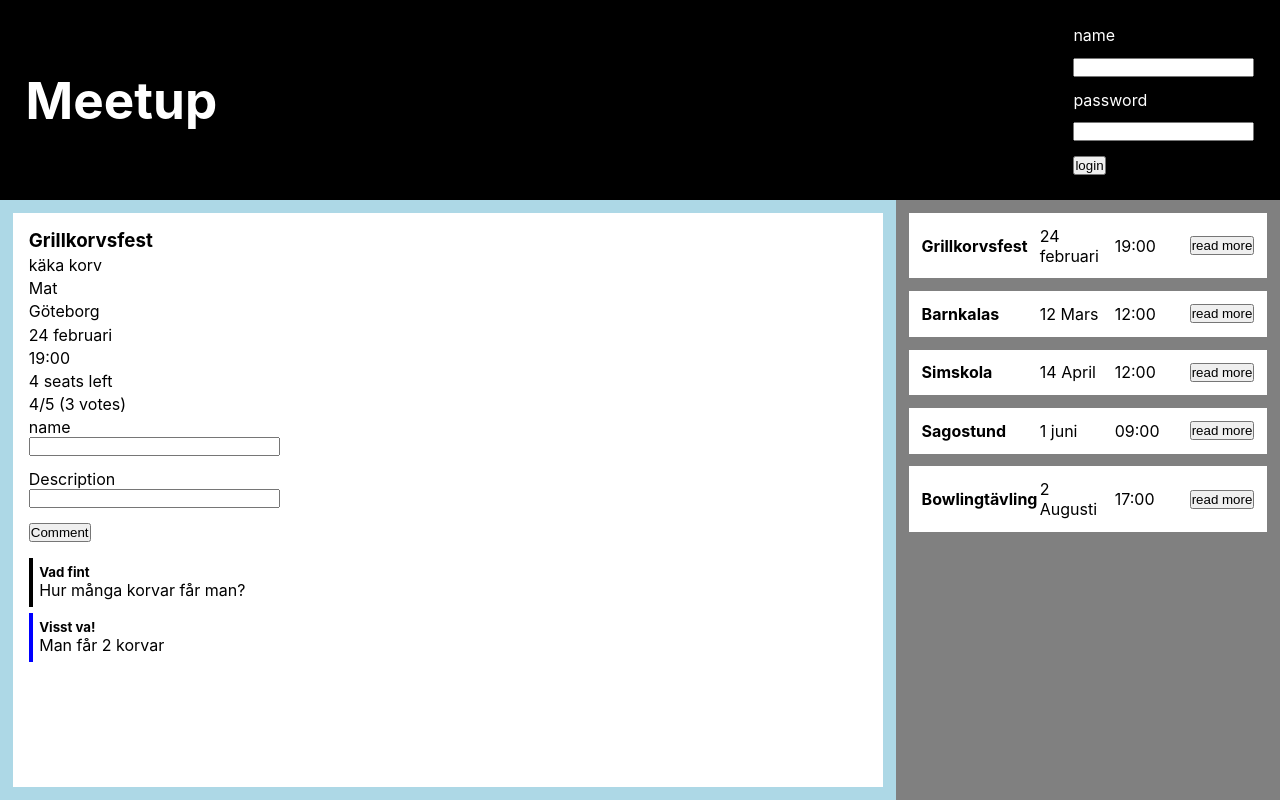
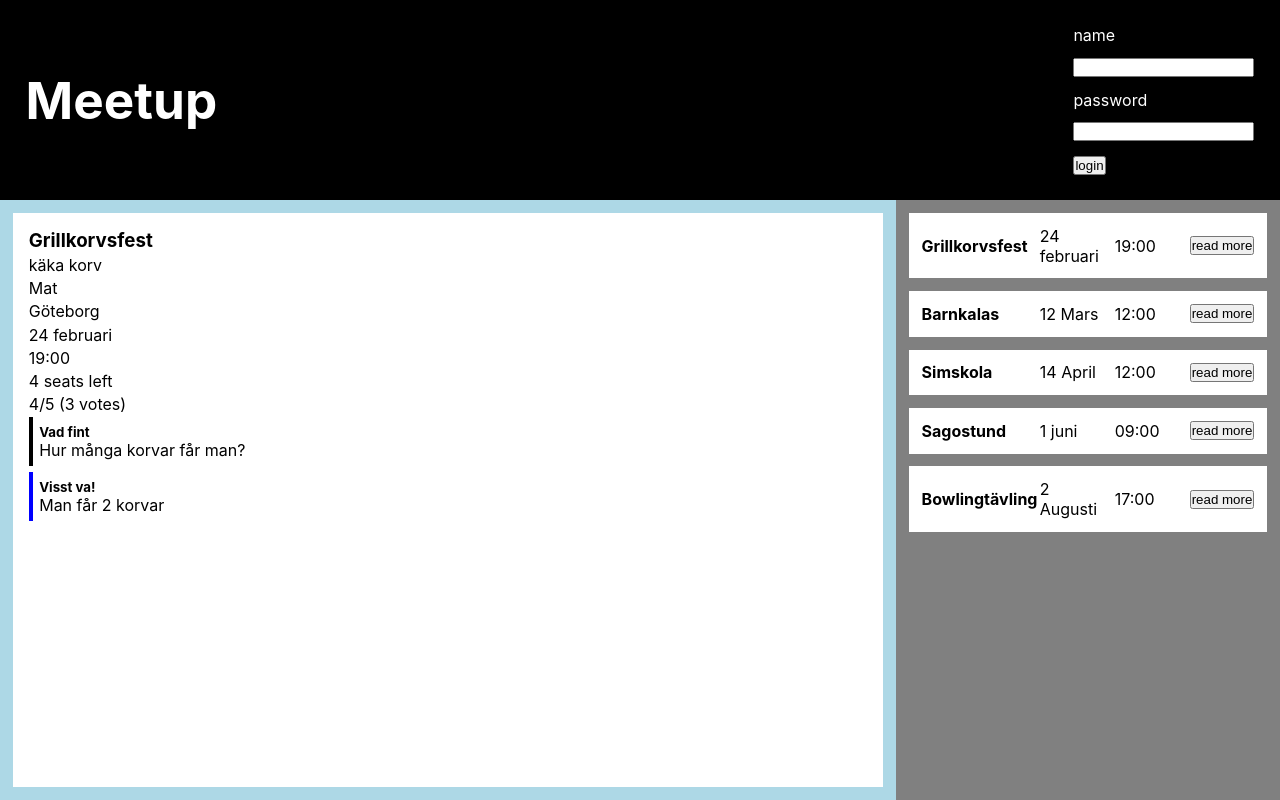
Before and after one commit to SimonSoold/meet-App, a React (Create React App) app: page / in a window 1280 px wide. Built offline with nearby package versions, Linux system fonts and the light colour scheme.

Commit message:
no commentForm if not logged in

```diff
--- a/src/components/MeetupCard/MeetupCard.tsx
+++ b/src/components/MeetupCard/MeetupCard.tsx
@@ -17,6 +17,7 @@ const MeetupCard = () => {
     const user = useSelector((state: RootState) => state.users.user)
     const [point, setPoint] = useState<number>(0)
     let pointVote = null
+    let comment = null
     const average = () => {
         let total = 0
         if (meetup.points.length > 0) {
@@ -36,6 +37,11 @@ const MeetupCard = () => {
             edit metup
         </button>)
     }
+    if (user) {
+        comment = <CommentForm id={meetup.id} />
+    } else {
+        comment = (<></>)
+    }
     useEffect(() => {
         average()
     })
@@ -50,7 +56,7 @@ const MeetupCard = () => {
             <p>{meetup.maxGuests - meetup.guestList.length} seats left</p>
             <p data-test="meetupCard-point">{point}/5 ({meetup.points.length} votes)</p>
             {pointVote}
-            <CommentForm id={meetup.id} />
+            {comment}
             <CommentList commentList={meetup.comments} />
         </article>
     )
```
